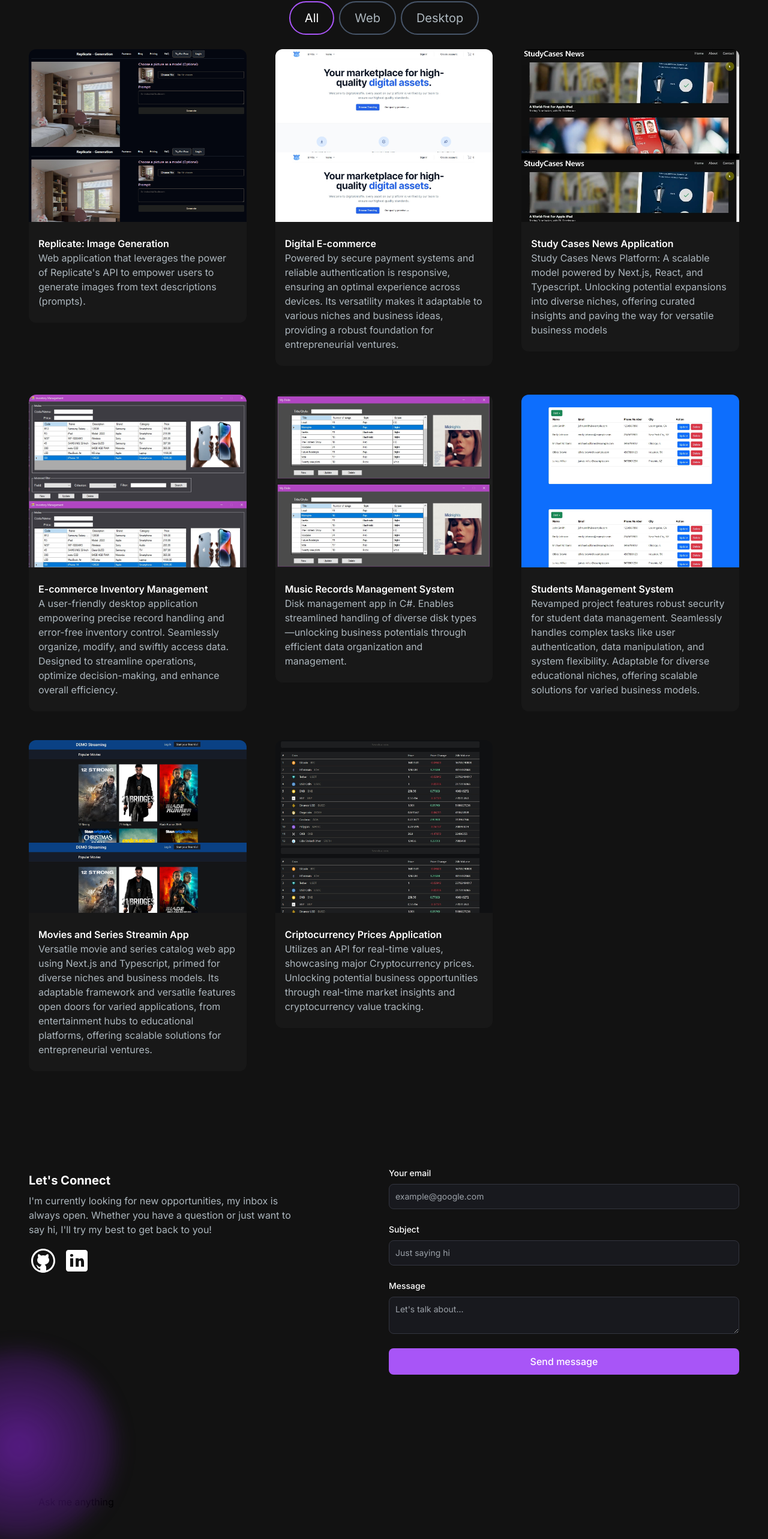
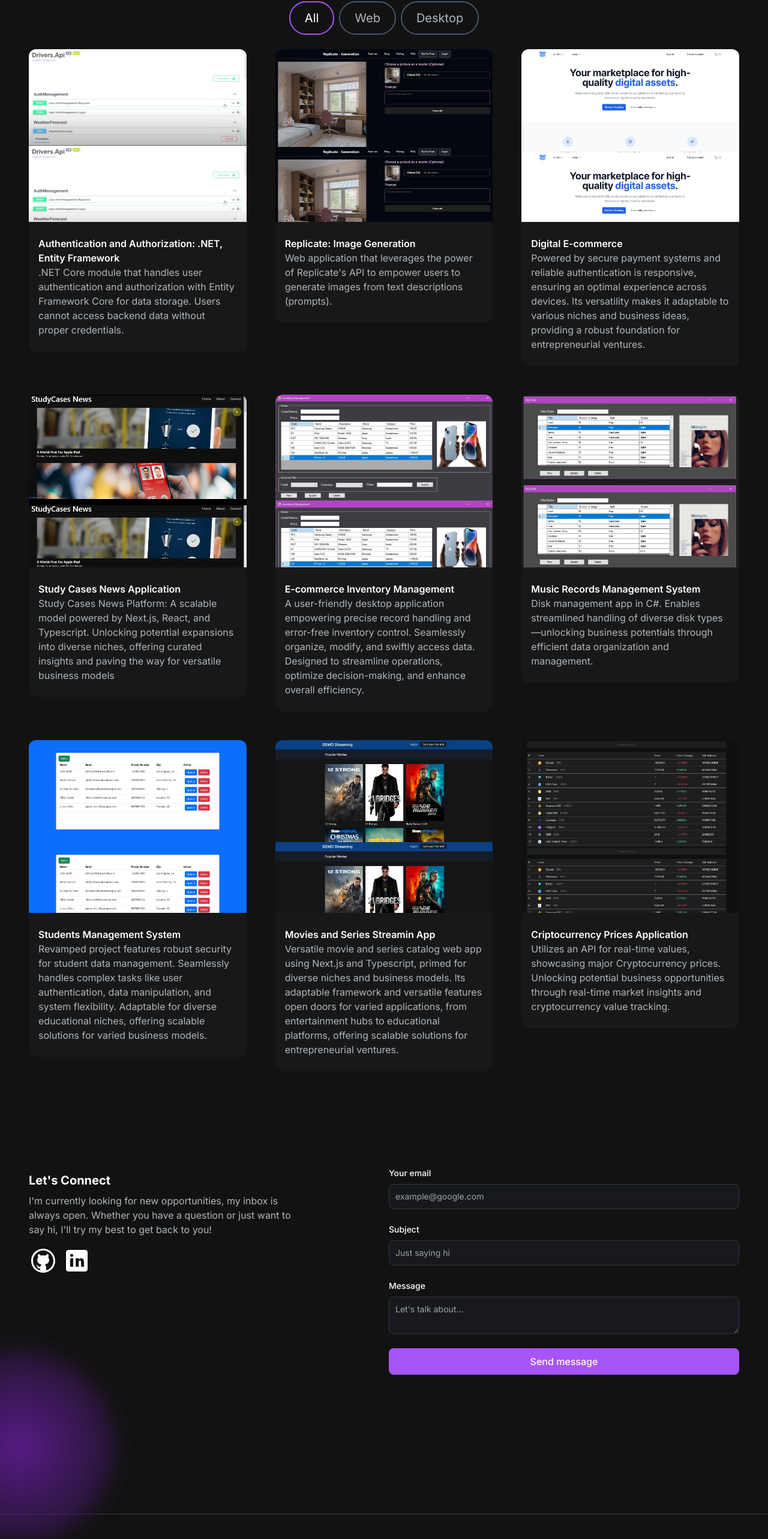
Before and after one commit to juliannParra99/portfolio-next, a Next.js app: page / in a window 1280 px wide. Shown: the part 2110-4676 px from the top of the page at 60% size. Built offline with nearby package versions, Linux system fonts and the light colour scheme.

Commit message:
Added: 1.10.1 chat v2-bubble

```diff
--- a/src/app/@chat/page.tsx
+++ b/src/app/@chat/page.tsx
@@ -1,6 +1,9 @@
 "use client";
 import React, { useState } from "react";
 import { sendQuestion } from "./actions";
+import Image from "next/image";
+import GithubIcon from "../../../public/github-icon.svg";
+import MessageIcon from "../../../public/message-svgrepo-com.svg";
 
 interface Message {
   id: string;
@@ -16,8 +19,19 @@ export default function ChatPage() {
       owner: "bot",
     },
   ]);
+  const [isChatOpen, setIsChatOpen] = useState(false); // Estado para controlar la visibilidad del chat
 
-  async function handleSubmit(formData: FormData) {
+  async function handleSubmit(
+    event:
+      | React.FormEvent<HTMLFormElement>
+      | React.MouseEvent<HTMLButtonElement>
+  ) {
+    event.preventDefault();
+    const form =
+      event.currentTarget instanceof HTMLFormElement
+        ? event.currentTarget
+        : (event.currentTarget.closest("form") as HTMLFormElement);
+    const formData = new FormData(form);
     setMessages((messages) =>
       messages.concat({
         id: Math.random().toString(36).slice(2),
@@ -37,37 +51,59 @@ export default function ChatPage() {
         owner: "bot",
       })
     );
+    form.reset();
+  }
+
+  function handleKeyDown(event: React.KeyboardEvent<HTMLInputElement>) {
+    if (event.key === "Enter") {
+      event.preventDefault();
+      const form = event.currentTarget.form;
+      handleSubmit(event as unknown as React.FormEvent<HTMLFormElement>);
+    }
   }
 
   return (
-    <section className="grid gap-4">
-      <article className="grid h-[320px] w-full gap-4 overflow-y-auto items-start">
+    <div className="chat-container  inset-0 flex items-end justify-end p-4">
+      <button
+        className="fixed bottom-4 right-4 bg-primary-500 p-3 rounded-full text-white shadow-lg z-10"
+        onClick={() => setIsChatOpen(!isChatOpen)}
+      >
+        <Image src={MessageIcon} alt="GitHub Icon" />
+      </button>
+      {isChatOpen && (
+        <div className="chat-window fixed bottom-20 right-4 bg-gray-800 bg-opacity-95 shadow-lg rounded-lg p-6 w-full max-w-md h-[70vh] md:w-96 md:h-96 flex flex-col z-10">
+          <section className="flex flex-col gap-6 h-full">
+            <article className="chat-messages flex-1 overflow-y-auto">
               {messages.map((message) => (
                 <div
                   key={message.id}
-            className={`w-fit max-w-[80%] rounded-3xl bg-primary-700 p-4 ${
-              message.owner == "user"
-                ? "bg-primary-500 text-right ml-auto rounded-br-none"
-                : "rounded-bl-none"
+                  className={`w-fit max-w-[80%] rounded-3xl p-4 mb-2 ${
+                    message.owner === "user"
+                      ? "bg-blue-900 text-white ml-auto rounded-br-none"
+                      : "bg-purple-500 text-white rounded-bl-none"
                   }`}
                 >
                   <p>{message.text}</p>
                 </div>
               ))}
             </article>
-      <form action={handleSubmit} className="flex">
+            <form onSubmit={handleSubmit} className="chat-form flex mt-4">
               <input
-          className="flex-1 rounded-l-lg bg-white px-4 leading-[2.5rem] text-black"
+                className="flex-1 rounded-l-lg bg-white px-4 leading-[3rem] text-black"
                 type="text"
                 name="question"
+                onKeyDown={handleKeyDown}
               />
               <button
-          className="rounded-r-lg bg-primary-500 px-4 leading-[2.5rem]"
+                className="rounded-r-lg bg-primary-500 px-4 leading-[3rem] text-white"
                 type="submit"
               >
                 Send
               </button>
             </form>
           </section>
+        </div>
+      )}
+    </div>
   );
 }
--- a/src/app/layout.tsx
+++ b/src/app/layout.tsx
@@ -6,7 +6,7 @@ import React from "react";
 const inter = Inter({ subsets: ["latin"] });
 
 export const metadata: Metadata = {
-  title: "JulianParra_dev.py",
+  title: "Julian Parra",
   description: "Generated by create next app",
 };
 
@@ -17,9 +17,7 @@ export default function RootLayout({
 }) {
   return (
     <html lang="en">
-      <body className={inter.className}>
-        {children}
-      </body>
+      <body className={inter.className}>{children}</body>
     </html>
   );
 }
--- a/src/components/AboutSection.jsx
+++ b/src/components/AboutSection.jsx
@@ -35,6 +35,7 @@ const TAB_DATA = [
     id: "education",
     content: (
       <ul className="list-disc pl-2">
+        <li>Bachelor in Computer Systems (Computer Science) </li>
         <li>University of Buenos Aires, Bachelor of Psychology </li>
       </ul>
     ),
--- a/src/components/project-section/ProjectsSection.jsx
+++ b/src/components/project-section/ProjectsSection.jsx
@@ -6,6 +6,12 @@ import { motion, useInView } from "framer-motion";
 
 //change the "image" property for the link to real project
 const projectsData = [
+  {
+    title: "Authentication and Authorization: .NET, Entity Framework",
+    description: ` .NET Core module that handles user authentication and authorization with Entity Framework Core for data storage. Users cannot access backend data without proper credentials.`,
+    image: "images/projects-section/api-jwt-img.png",
+    tag: ["All", "Web"],
+  },
   {
     title: "Replicate: Image Generation",
     description: `Web application that leverages the power of Replicate's API to empower users to generate images from text descriptions (prompts).`,
```
Also changed, not shown: public/images/projects-section/api-jwt-img.png (added), public/message-svgrepo-com.svg (added). Lines whose indentation alone changed are shown as unchanged.
